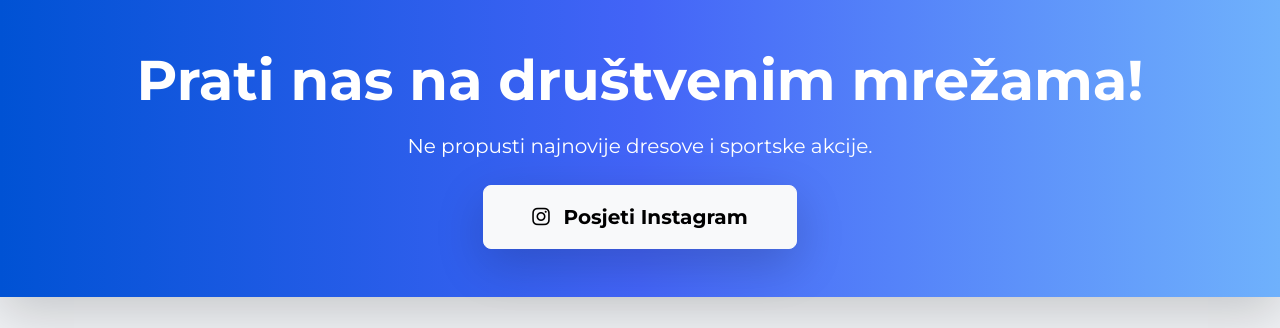
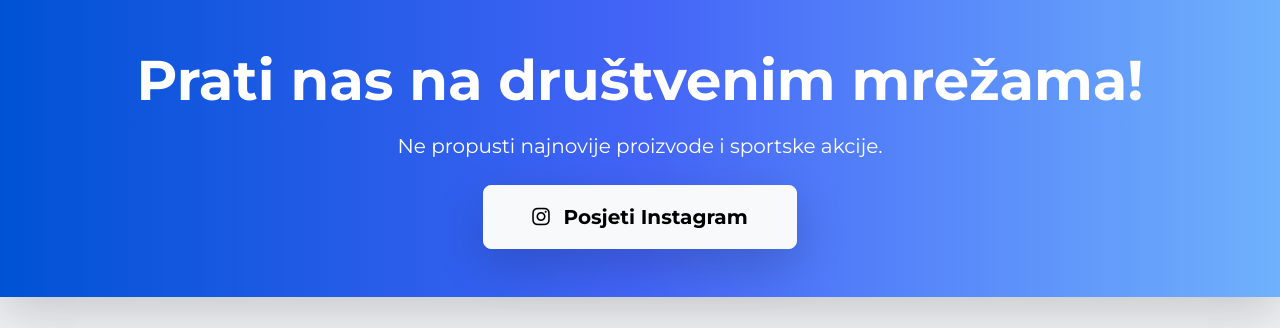
Before and after one commit to nivancic22/nikotrade-v2, a Django app: page / in a window 1280 px wide. Shown: the part 1402-1730 px from the top of the page. Run offline with Django 5.2, Linux system fonts and the light colour scheme.

Commit message:
sitna promijena teksta

```diff
--- a/shop/templates/shop/index.html
+++ b/shop/templates/shop/index.html
@@ -51,7 +51,7 @@
      style="background: linear-gradient(90deg, #0052D4 0%, #4364F7 50%, #6FB1FC 100%);">
     <div class="container">
         <h2 class="display-4 fw-bold mb-3">Prati nas na društvenim mrežama!</h2>
-        <p class="lead mb-4">Ne propusti najnovije dresove i sportske akcije.</p>
+        <p class="lead mb-4">Ne propusti najnovije proizvode i sportske akcije.</p>
         <a href="https://www.instagram.com" target="_blank" class="btn btn-light btn-lg px-5 py-3 fw-bold shadow-lg">
             <i class="fab fa-instagram me-2"></i> Posjeti Instagram
         </a>
```
